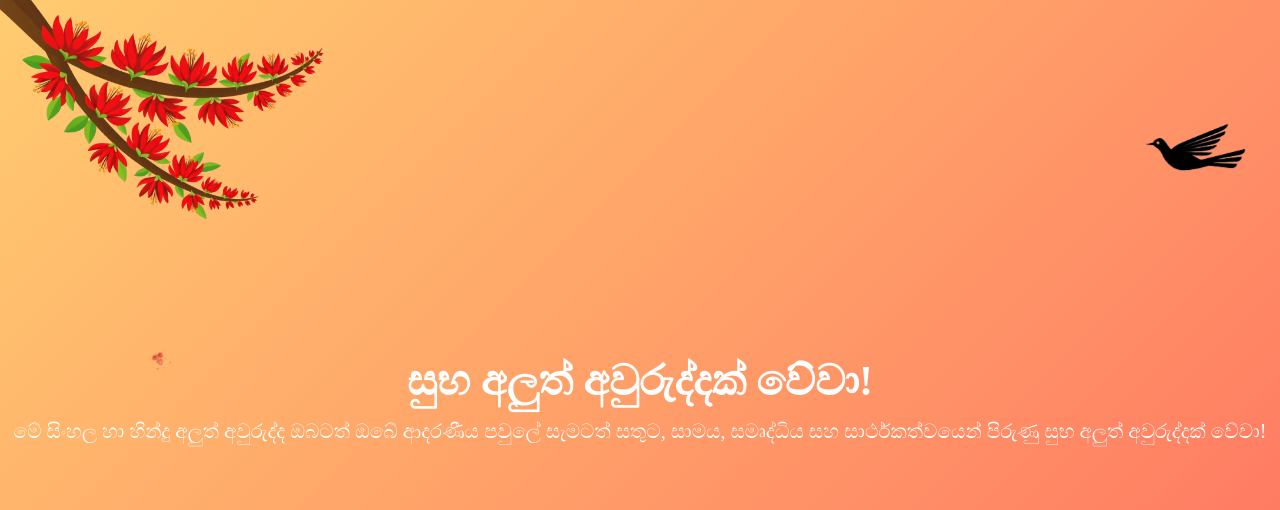
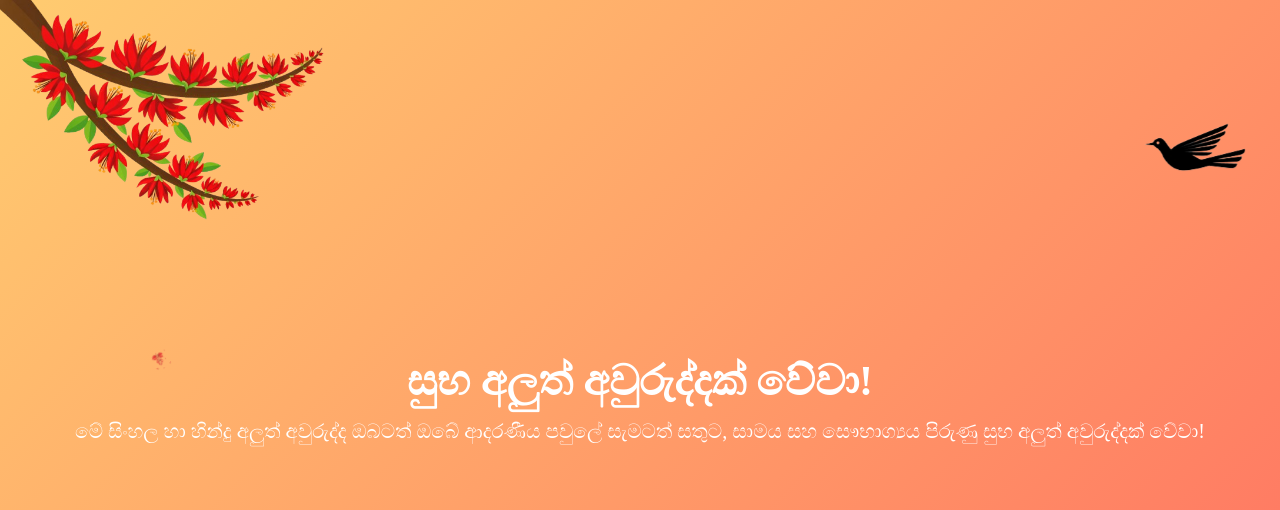
Before and after one commit to Supundi-D/awrudu-2026, a plain HTML site: page index.html in a window 1280 px wide. Shown: the top 510 px of the page. Drawn offline with Linux system fonts and the light colour scheme.

Commit message:
Update index.html

```diff
--- a/index.html
+++ b/index.html
@@ -18,7 +18,7 @@
 
     <div class="card">
         <div class="title">සුභ අලුත් අවුරුද්දක් වේවා!</div>
-        <div class="subtitle">මේ සිංහල හා හින්දු අලුත් අවුරුද්ද ඔබටත් ඔබේ ආදරණීය පවුලේ සැමටත් සතුට, සාමය, සමෘද්ධිය සහ සාර්ථකත්වයෙන් පිරුණු සුභ අලුත් අවුරුද්දක් වේවා!</div>
+        <div class="subtitle">මේ සිංහල හා හින්දු අලුත් අවුරුද්ද ඔබටත් ඔබේ ආදරණීය පවුලේ සැමටත් සතුට, සාමය සහ සෞභාග්‍යය පිරුණු සුභ අලුත් අවුරුද්දක් වේවා!</div>
     </div>
 
     <div class="bottom-left-text">
```
